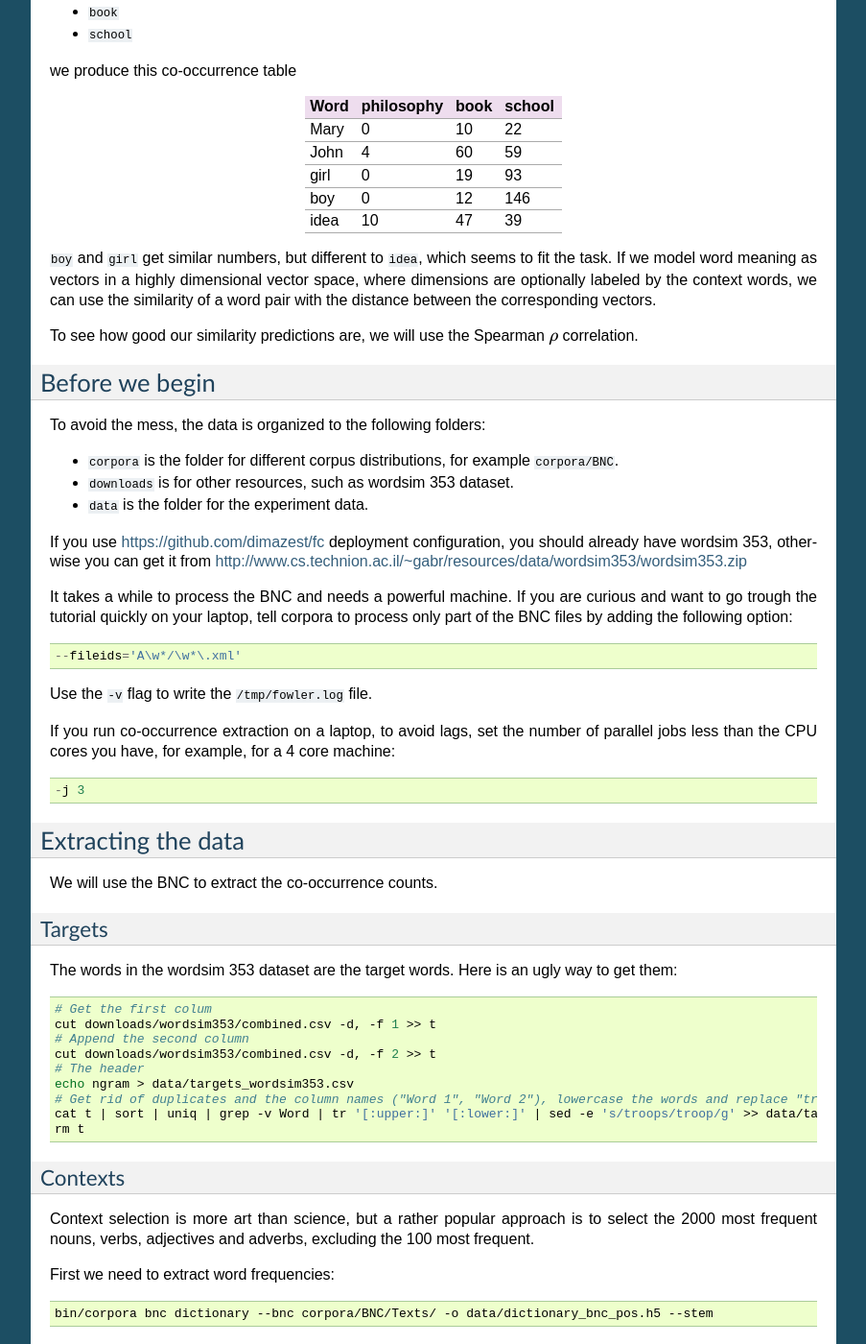
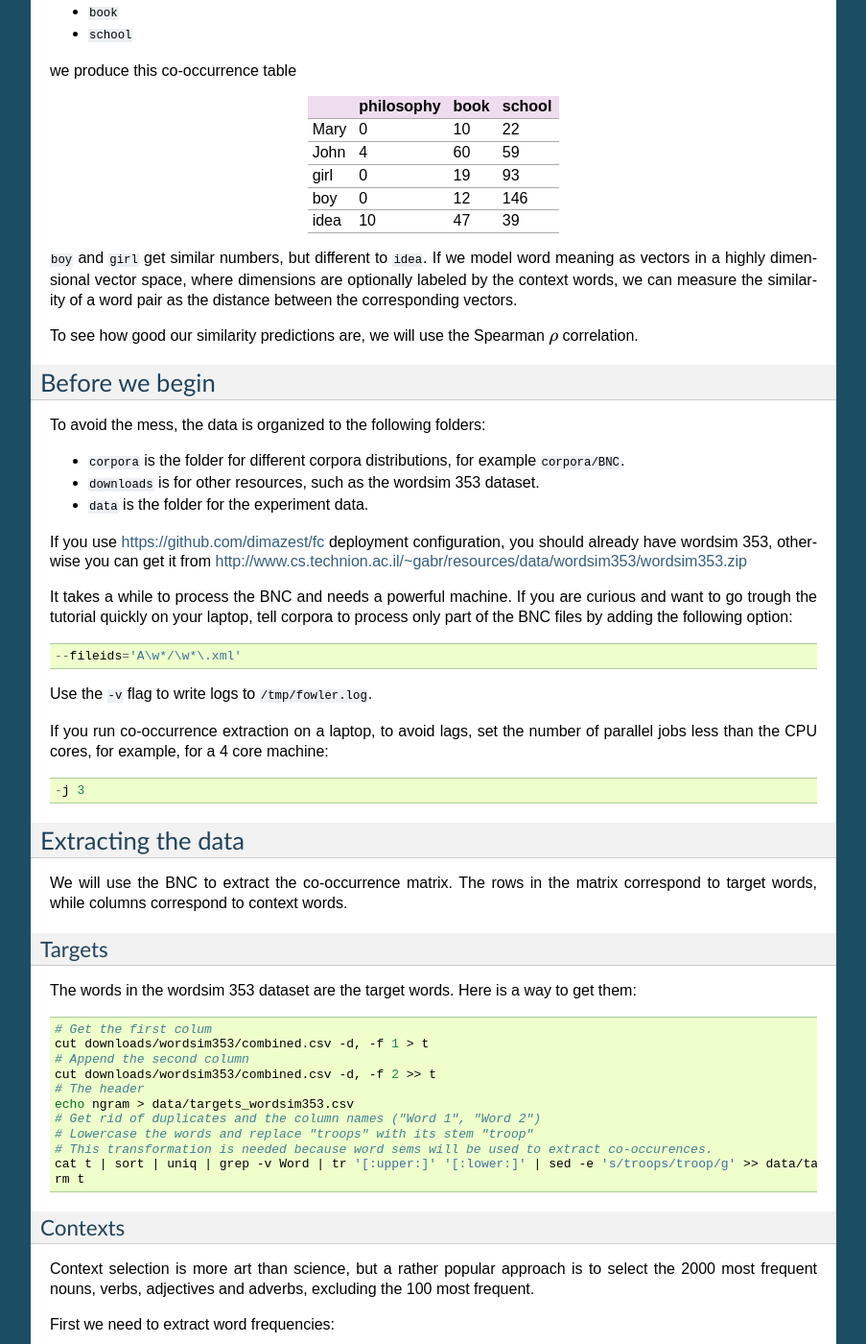
Before and after one commit to dimazest/fowler.corpora, a Sphinx documentation site: the page built from docs/quick_start.rst, in a window 1280 px wide and 1400 px high, scrolled down 881 px. Shown: the whole window at 96% size, without its empty margins (198-1101 px from the left). Built offline with Sphinx 7.4.7, drawn with Linux system fonts in a browser that asks for light colours; some of the changed text lies outside the part shown.

Commit message:
Documentation cleanup.

```diff
--- a/docs/quick_start.rst
+++ b/docs/quick_start.rst
@@ -7,9 +7,9 @@
 The task
 --------
 
-The data set consists of 353 word pairs judged by humans for similarity
-[wordsim353]_. You can download the data set from `here`__. These are the first
-9 records::
+The [wordsim353]_ data set consists of 353 word pairs judged by humans for
+similarity. You can download the data set from `here`__. These are the first 9
+records::
 
     curl -s http://www.eecs.qmul.ac.uk/~dm303/static/data/wordsim353/combined.csv | head
     Word 1,Word 2,Human (mean)
@@ -29,11 +29,11 @@
 dataset. Refer, for example, to [Agirre09]_ for one way of solving it.
 
 Idea
-------
+----
 
 We are going to exploit Zellig Harris's intuition, that semantically similar
-words tend to appear in similar contexts [harris54]_, in the following manner.
-Given a large piece of text, for every word we count its co-occurrence with
+words tend to appear in similar contexts [harris54]_, in the following manner:
+given a large piece of text, for every word we count its co-occurrence with
 other words in a symmetric window of 5 (5 words before the word and 5 words
 after). The word in the middle of a window is referred as the **target** word,
 the words before and after as **context** words.
@@ -67,11 +67,10 @@
 idea 10         47   39
 ==== ========== ==== ======
 
-``boy`` and ``girl`` get similar numbers, but different to ``idea``, which
-seems to fit the task. If we model word meaning as vectors in a highly
-dimensional vector space, where dimensions are optionally labeled by the
-context words, we can use the similarity of a word pair with the distance
-between the corresponding vectors.
+``boy`` and ``girl`` get similar numbers, but different to ``idea``. If we
+model word meaning as vectors in a highly dimensional vector space, where
+dimensions are optionally labeled by the context words, we can measure the
+similarity of a word pair as the distance between the corresponding vectors.
 
 To see how good our similarity predictions are, we will use the Spearman
 :math:`\rho` correlation.
@@ -81,15 +80,14 @@
 
 To avoid the mess, the data is organized to the following folders:
 
-* ``corpora`` is the folder for different corpus distributions, for example
+* ``corpora`` is the folder for different corpora distributions, for example
   ``corpora/BNC``.
-* ``downloads`` is for other resources, such as wordsim 353 dataset.
+* ``downloads`` is for other resources, such as the wordsim 353 dataset.
 * ``data`` is the folder for the experiment data.
 
 If you use https://github.com/dimazest/fc deployment configuration, you
 should already have wordsim 353, otherwise you can get it from
 http://www.cs.technion.ac.il/~gabr/resources/data/wordsim353/wordsim353.zip
-
 
 It takes a while to process the BNC and needs a powerful machine. If you
 are curious and want to go trough the tutorial quickly on your laptop, tell
@@ -98,34 +96,36 @@
 
     --fileids='A\w*/\w*\.xml'
 
-Use the ``-v`` flag to write the ``/tmp/fowler.log`` file.
+Use the ``-v`` flag to write logs to ``/tmp/fowler.log``.
 
 If you run co-occurrence extraction on a laptop, to avoid lags, set the number
-of parallel jobs less than the CPU cores you have, for example, for a 4 core
-machine::
+of parallel jobs less than the CPU cores, for example, for a 4 core machine::
 
     -j 3
 
 Extracting the data
 -------------------
 
-We will use the BNC to extract the co-occurrence counts.
+We will use the BNC to extract the co-occurrence matrix. The rows in the matrix
+correspond to target words, while columns correspond to context words.
 
 Targets
 ~~~~~~~
 
-The words in the wordsim 353 dataset are the target words. Here is an ugly way
-to get them:
+The words in the wordsim 353 dataset are the target words. Here is a way to get
+them:
 
 .. code-block:: bash
 
     # Get the first colum
-    cut downloads/wordsim353/combined.csv -d, -f 1 >> t
+    cut downloads/wordsim353/combined.csv -d, -f 1 > t
     # Append the second column
     cut downloads/wordsim353/combined.csv -d, -f 2 >> t
     # The header
     echo ngram > data/targets_wordsim353.csv
-    # Get rid of duplicates and the column names ("Word 1", "Word 2"), lowercase the words and replace "troops" with its stem "troop"
+    # Get rid of duplicates and the column names ("Word 1", "Word 2")
+    # Lowercase the words and replace "troops" with its stem "troop"
+    # This transformation is needed because word sems will be used to extract co-occurences.
     cat t | sort | uniq | grep -v Word | tr '[:upper:]' '[:lower:]' | sed -e 's/troops/troop/g' >> data/targets_wordsim353.csv
     rm t
 
```
Also changed, not shown: other parts of docs/quick_start.rst (+5 -5 lines).
